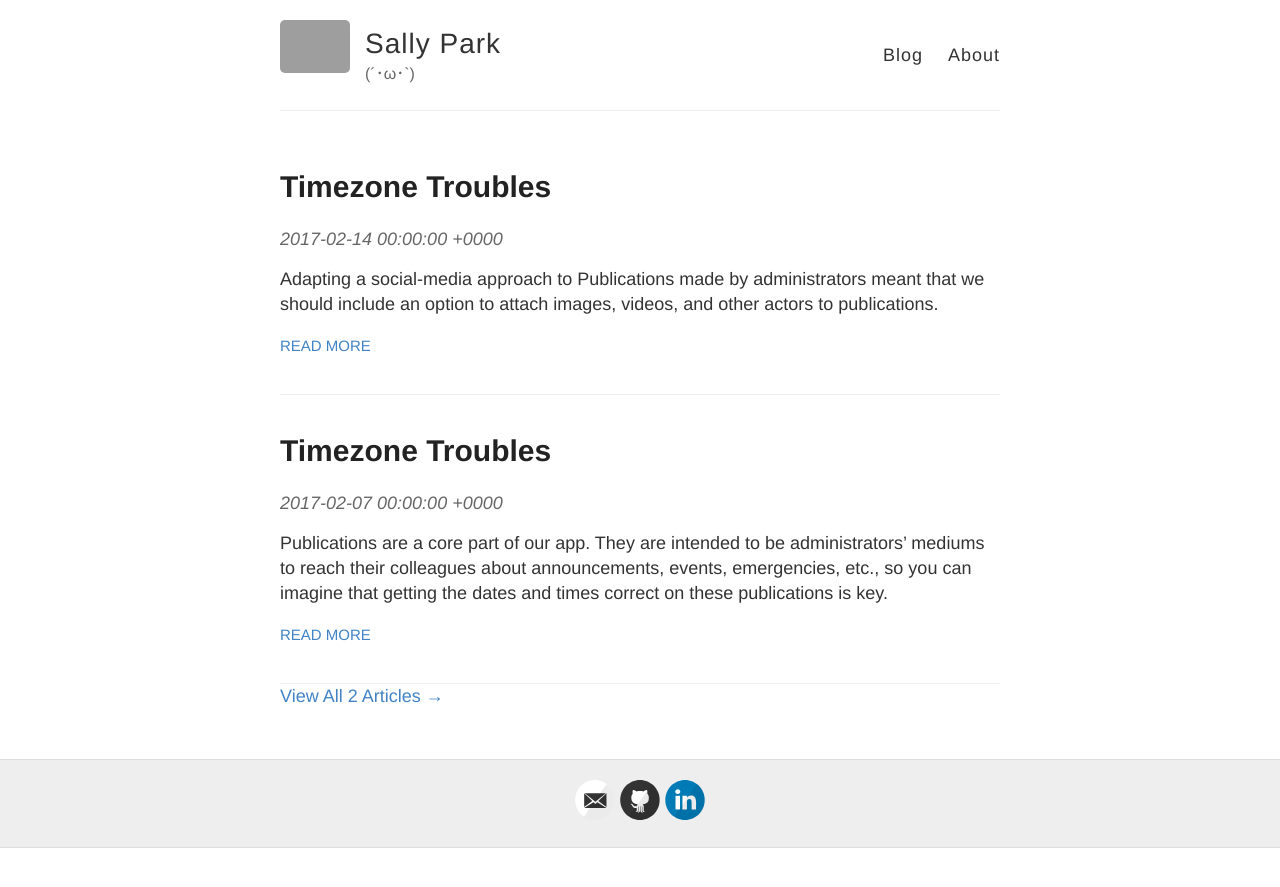
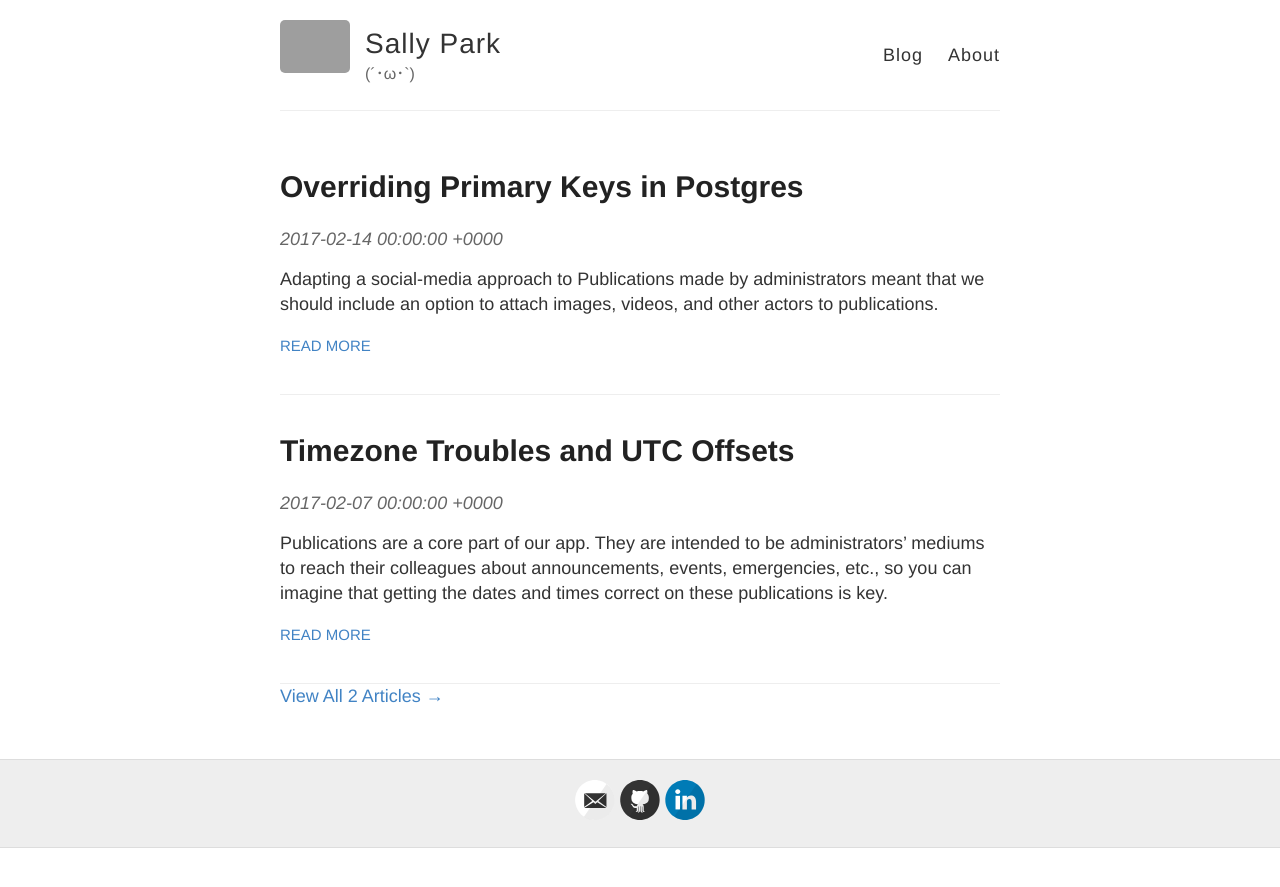
Before and after one commit to sally/sally.github.io, a Jekyll site: the page built from blog/index.html, in a window 1280 px wide. Shown: the top 887 px of the page. Built offline with Jekyll 4.4.1, drawn with Linux system fonts in a browser that asks for light colours; grey boxes are pictures that could not be loaded.

Commit message:
Properly rename titles of post to reflect content

```diff
--- a/_posts/2017-2-07-Timezone-Troubles.md
+++ b/_posts/2017-2-07-Timezone-Troubles.md
@@ -1,6 +1,6 @@
 ---
 layout: post
-title: Timezone Troubles
+title: Timezone Troubles and UTC Offsets
 date: 2017-02-07
 ---
 
--- a/_posts/2017-2-14-Override-Primary-Key.md
+++ b/_posts/2017-2-14-Override-Primary-Key.md
@@ -1,6 +1,6 @@
 ---
 layout: post
-title: Timezone Troubles
+title: Overriding Primary Keys in Postgres
 date: 2017-02-14
 ---
 
```
